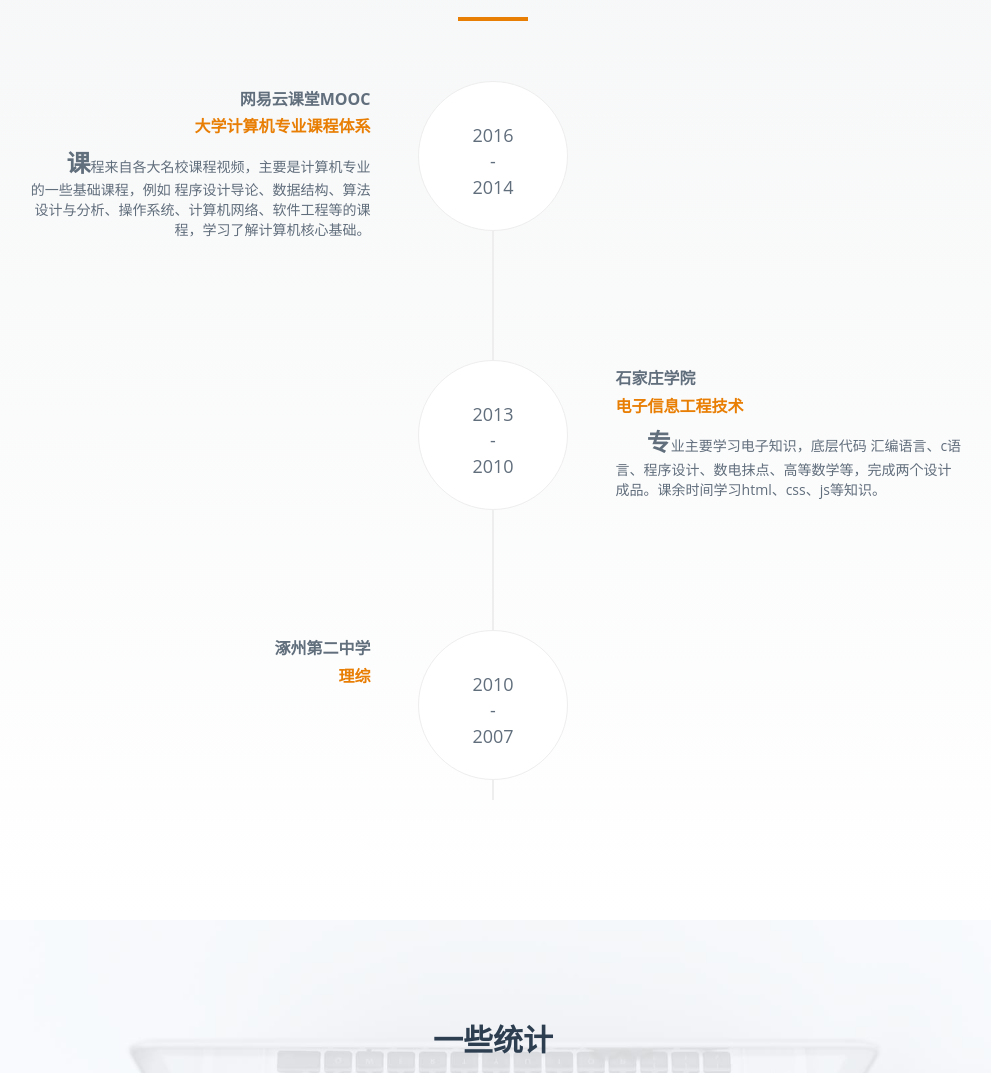
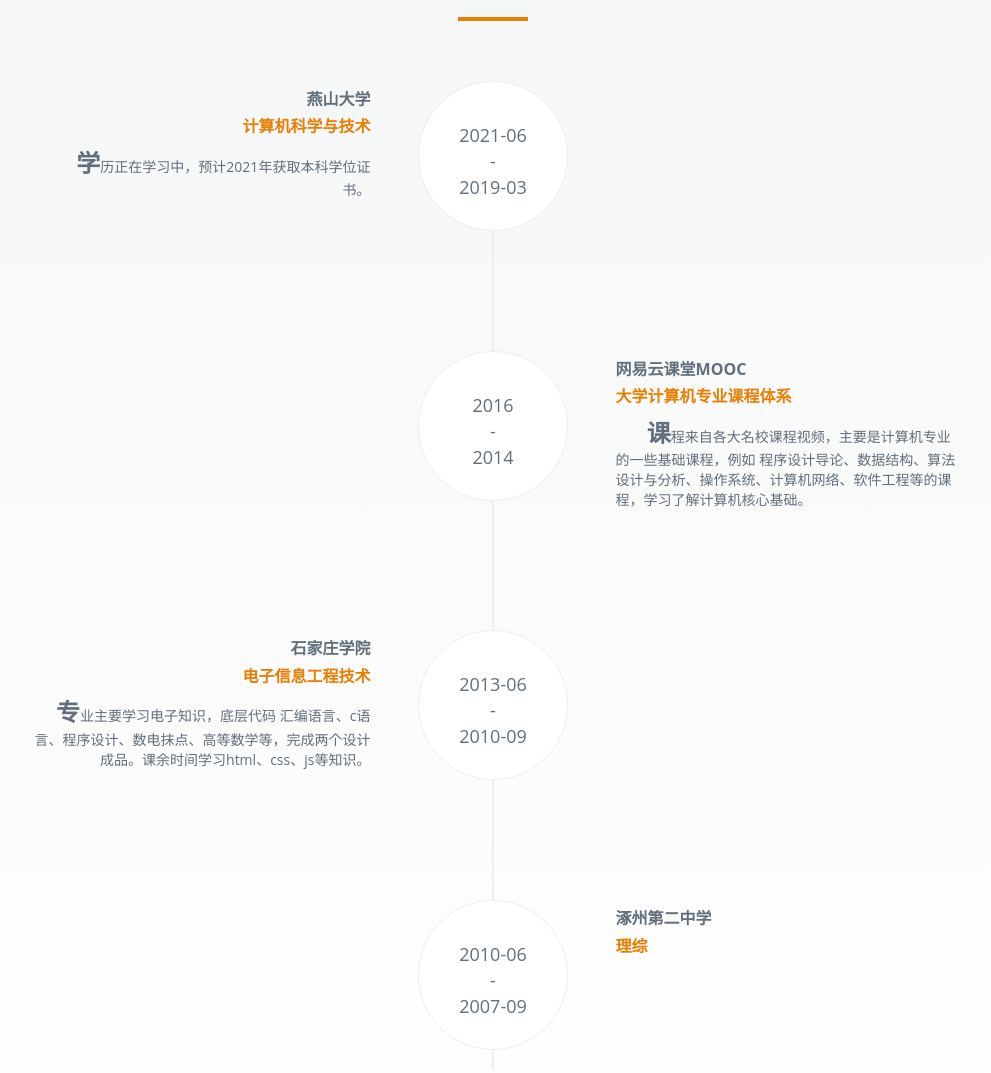
Before and after one commit to lushunde/lushunde, a plain HTML site: page info/index.html in a window 1280 px wide. Shown: the part 5440-6513 px from the top of the page, without its empty margins (147-1138 px from the left). Drawn offline with Linux system fonts and the light colour scheme.

Commit message:
Update index.html

```diff
--- a/info/index.html
+++ b/info/index.html
@@ -373,7 +373,25 @@
         <ul class="timeline">
 
           <!-- Education Section-->
-          <li>
+		  <li>
+            <div class="timeline-image">
+              <h4>2021-06 <br>
+                - <br>
+                2019-03 </h4>
+            </div>
+            <div class="timeline-panel">
+              <div class="timeline-heading">
+                <h4>燕山大学</h4>
+                <h4 class="subheading">计算机科学与技术</h4>
+              </div>
+              <div class="timeline-body">
+                <p class="text-muted">
+					<Strong style='font-size:24px'>&nbsp;&nbsp;&nbsp;&nbsp;&nbsp;学</strong>历正在学习中，预计2021年获取本科学位证书。
+				</p>
+              </div>
+            </div>
+          </li>
+          <li class="timeline-inverted">
             <div class="timeline-image">
               <h4>2016 <br>
                 - <br>
@@ -391,11 +409,11 @@
               </div>
             </div>
           </li>
-          <li class="timeline-inverted">
+          <li>
             <div class="timeline-image">
-              <h4>2013 <br>
+              <h4>2013-06 <br>
                 - <br>
-                2010 </h4>
+                2010-09 </h4>
             </div>
             <div class="timeline-panel">
               <div class="timeline-heading">
@@ -409,11 +427,11 @@
               </div>
             </div>
           </li>
-          <li >
+          <li class="timeline-inverted">
             <div class="timeline-image">
-              <h4>2010 <br>
+              <h4>2010-06 <br>
                 - <br>
-                2007 </h4>
+                2007-09 </h4>
             </div>
             <div class="timeline-panel">
               <div class="timeline-heading">
```
